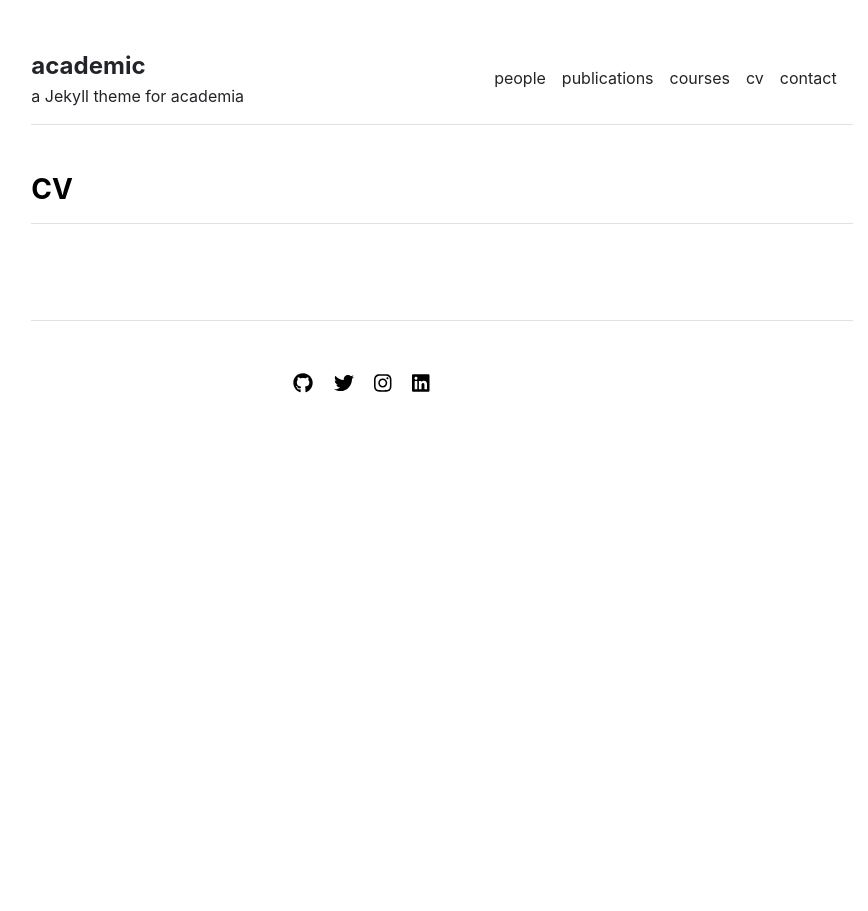
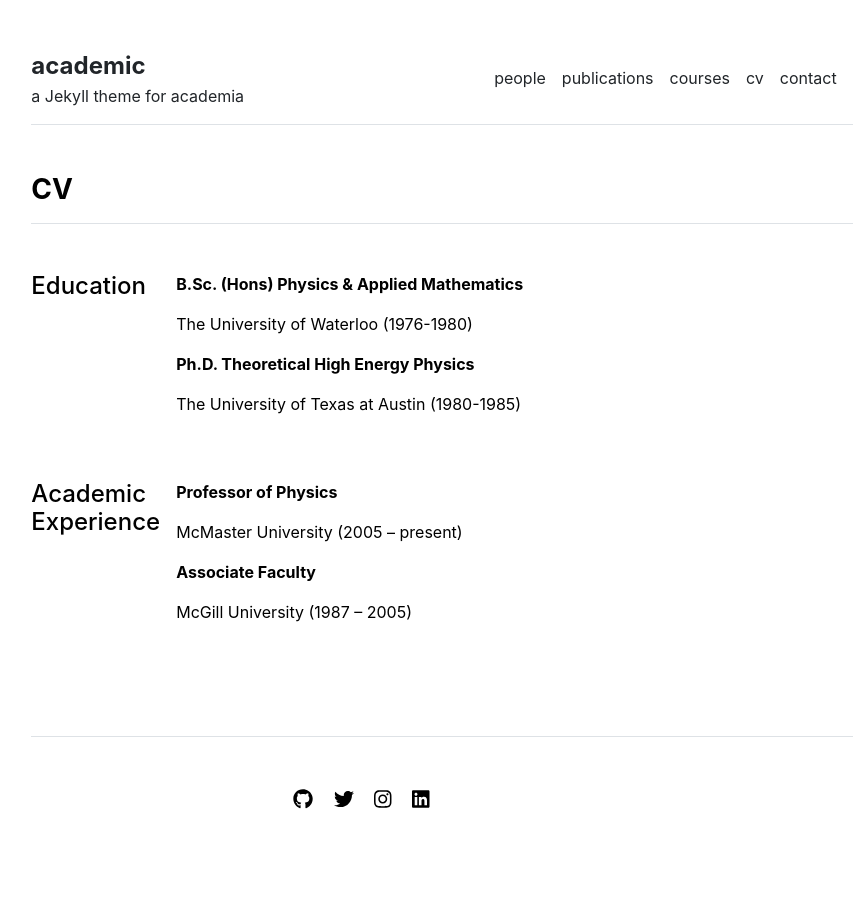
Before and after one commit to LeNPaul/academic, a Jekyll site: the page built from cv.md, in a window 1280 px wide. Shown: the whole page, without its empty margins (198-1066 px from the left). Built offline with Jekyll 4.4.1, drawn with Linux system fonts in a browser that asks for light colours.

Commit message:
#9 Add cv.html layout and examples for cv

```diff
--- /dev/null
+++ b/_data/cv/academic-experience.yml
@@ -0,0 +1,5 @@
+- title: 'Professor of Physics'
+  description: 'McMaster University (2005 – present)'
+
+- title: 'Associate Faculty'
+  description: 'McGill University (1987 – 2005)'
--- /dev/null
+++ b/_data/cv/education.yml
@@ -0,0 +1,5 @@
+- title: 'B.Sc. (Hons) Physics & Applied Mathematics'
+  description: 'The University of Waterloo (1976-1980)'
+
+- title: 'Ph.D. Theoretical High Energy Physics'
+  description: 'The University of Texas at Austin (1980-1985)'
--- /dev/null
+++ b/_layouts/cv.html
@@ -0,0 +1,33 @@
+---
+layout: default
+---
+
+{{ content }}
+
+<div class="row g-5 mb-5">
+  <div>
+    <h3 class="fw-bold border-bottom pb-3 mb-5">CV</h3>
+    <div class="row g-5 mb-5">
+      <div class="col-md-2">
+        <h4>Education</h4>
+      </div>
+      <div class="col-md-10">
+        {% for section in site.data.cv.education %}
+          <p class="fw-bold">{{ section.title }}</p>
+          <p>{{ section.description }}</p>
+        {% endfor %}
+      </div>
+    </div>
+    <div class="row g-5 mb-5">
+      <div class="col-md-2">
+        <h4>Academic Experience</h4>
+      </div>
+      <div class="col-md-10">
+        {% for section in site.data.cv.academic-experience %}
+          <p class="fw-bold">{{ section.title }}</p>
+          <p>{{ section.description }}</p>
+        {% endfor %}
+      </div>
+    </div>
+  </div>
+</div>
```
Also changed, not shown: cv.md (+1 -1 lines).
